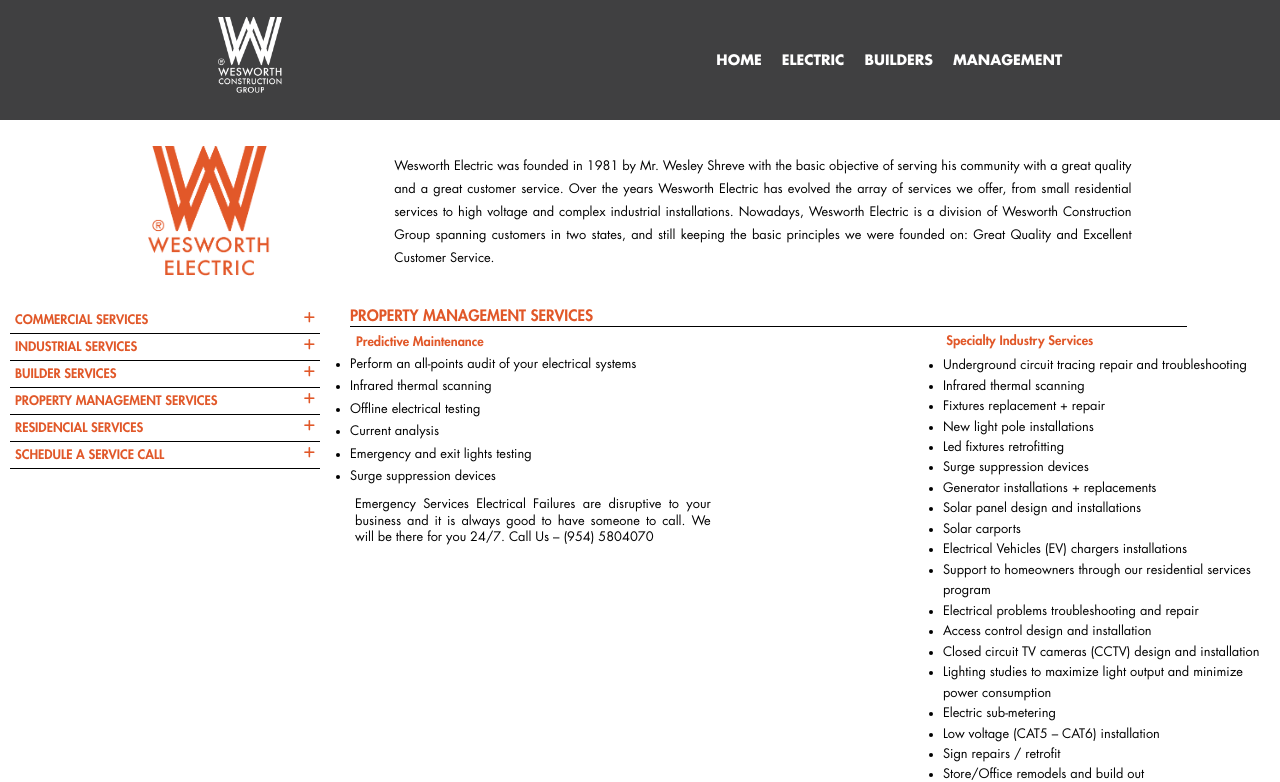
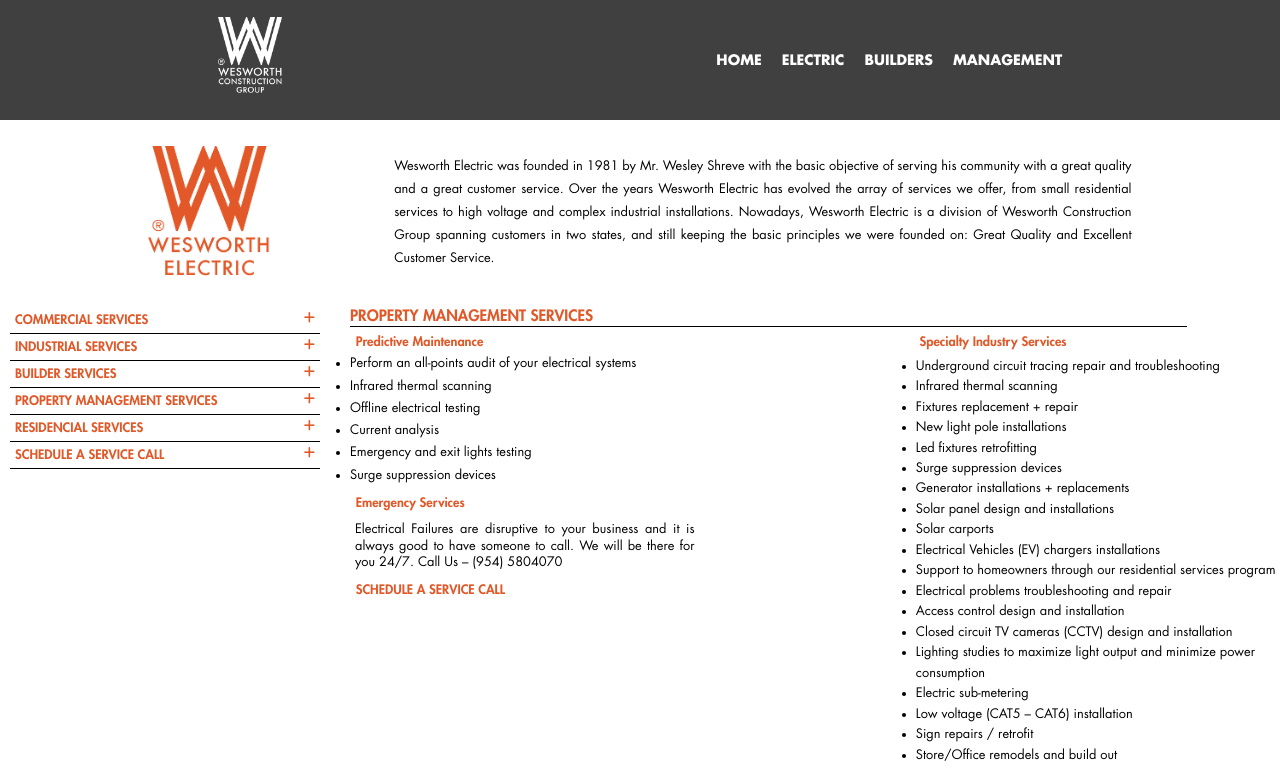
Before and after one commit to HDOSURREGO/wesworth, a React (Create React App) app: page /electric in a window 1280 px wide. Shown: the top 782 px of the page. Built offline with nearby package versions, Linux system fonts and the light colour scheme.

Commit message:
Service Call Added

```diff
--- a/src/components/PropertyManagementServices.js
+++ b/src/components/PropertyManagementServices.js
@@ -16,12 +16,15 @@ export default class PropertyManagmentServices extends React.Component {
 							<li>Offline electrical testing</li> <li>Current analysis</li>
 							<li>Emergency and exit lights testing</li>
 							<li>Surge suppression devices</li>
+							<h3>Emergency Services</h3>
 							<p>
-								Emergency Services Electrical Failures are disruptive to your
-								business and it is always good to have someone to call. We will
-								be there for you 24/7. Call Us – (954) 5804070
+								Electrical Failures are disruptive to your business and it is
+								always good to have someone to call. We will be there for you
+								24/7. Call Us – (954) 5804070
 							</p>
 						</ul>
+
+						<h3>SCHEDULE A SERVICE CALL</h3>
 					</div>
 					<div class="column-right">
 						<ul>
```
